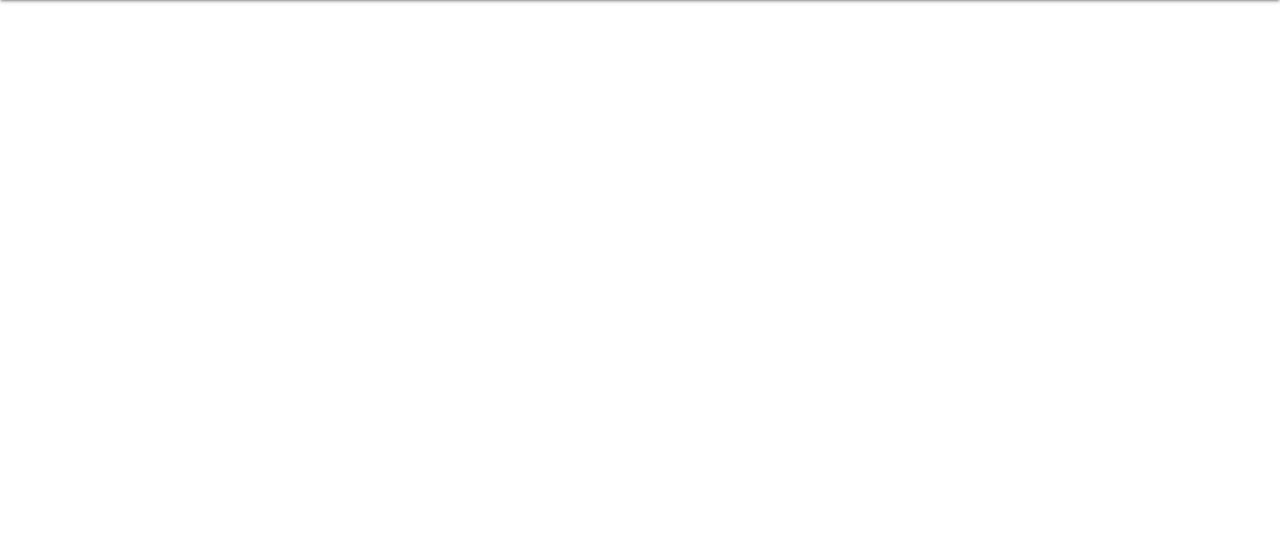
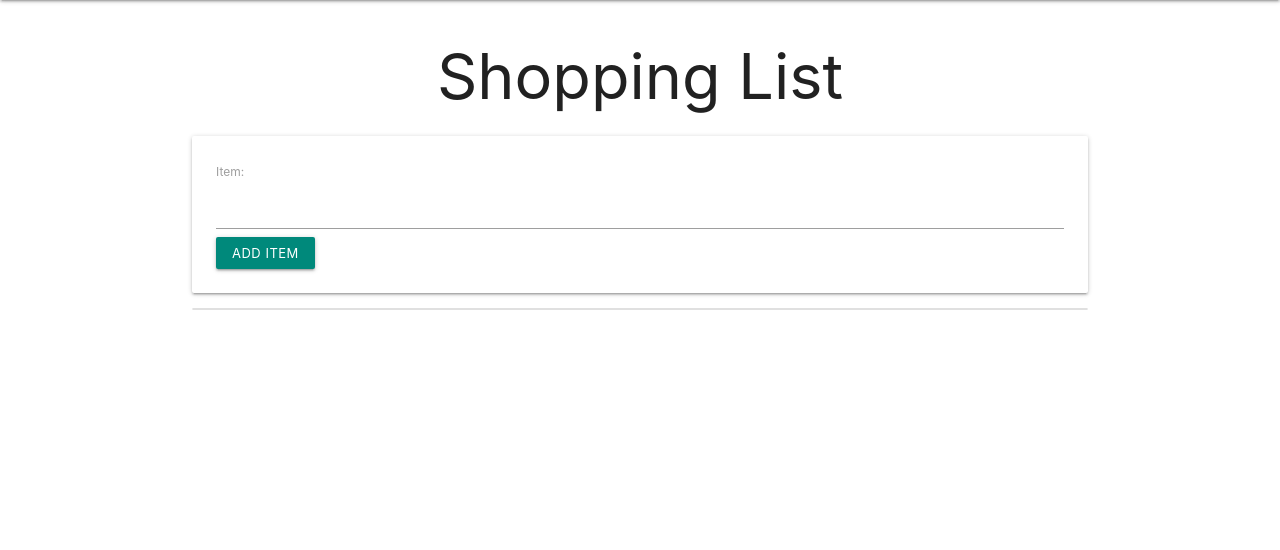
Before and after one commit to tjpreston96/Home_Manager, a Django app: page /shopping/ in a window 1280 px wide. Shown: the part 64-614 px from the top of the page. Run offline with Django 4.2, Linux system fonts and the light colour scheme; the visitor is signed in with stand-in values (Sample User, id 1); data that the repository does not hold is empty.

Commit message:
Shopping List rough frame

```diff
--- a/main_app/templates/shopping/index.html
+++ b/main_app/templates/shopping/index.html
@@ -1,3 +1,24 @@
 {% extends 'base.html' %}{% block content %}
+<h1 class="center">Shopping List</h1>
+<div class="card-panel col s12 m9 l6">
+  <form action="{% url 'add_item' %}" method="post" class="col s12 m9 l6">
+    {% csrf_token %} {{shopping_form.as_table}}
+    <input type="submit" class="btn btn-small" value="Add Item" />
+  </form>
+</div>
 
-{% endblock %}
+<div class="collection col s12 m9 l6">
+  {% for item in shopping_list %}
+  <li class="collection-item">
+    {{item.item}}
+    <span class="right">
+      <form action="{% url 'delete_item' item.id %}" method="post">
+        {% csrf_token %}
+        <button type="submit">X</button>
+      </form>
+    </span>
+  </li>
+  {% endfor %}
+</div>
+{% endblock %} {% comment %}
+<span class="material-icons vertical-align-middle">clear</span> {% endcomment %}
```
